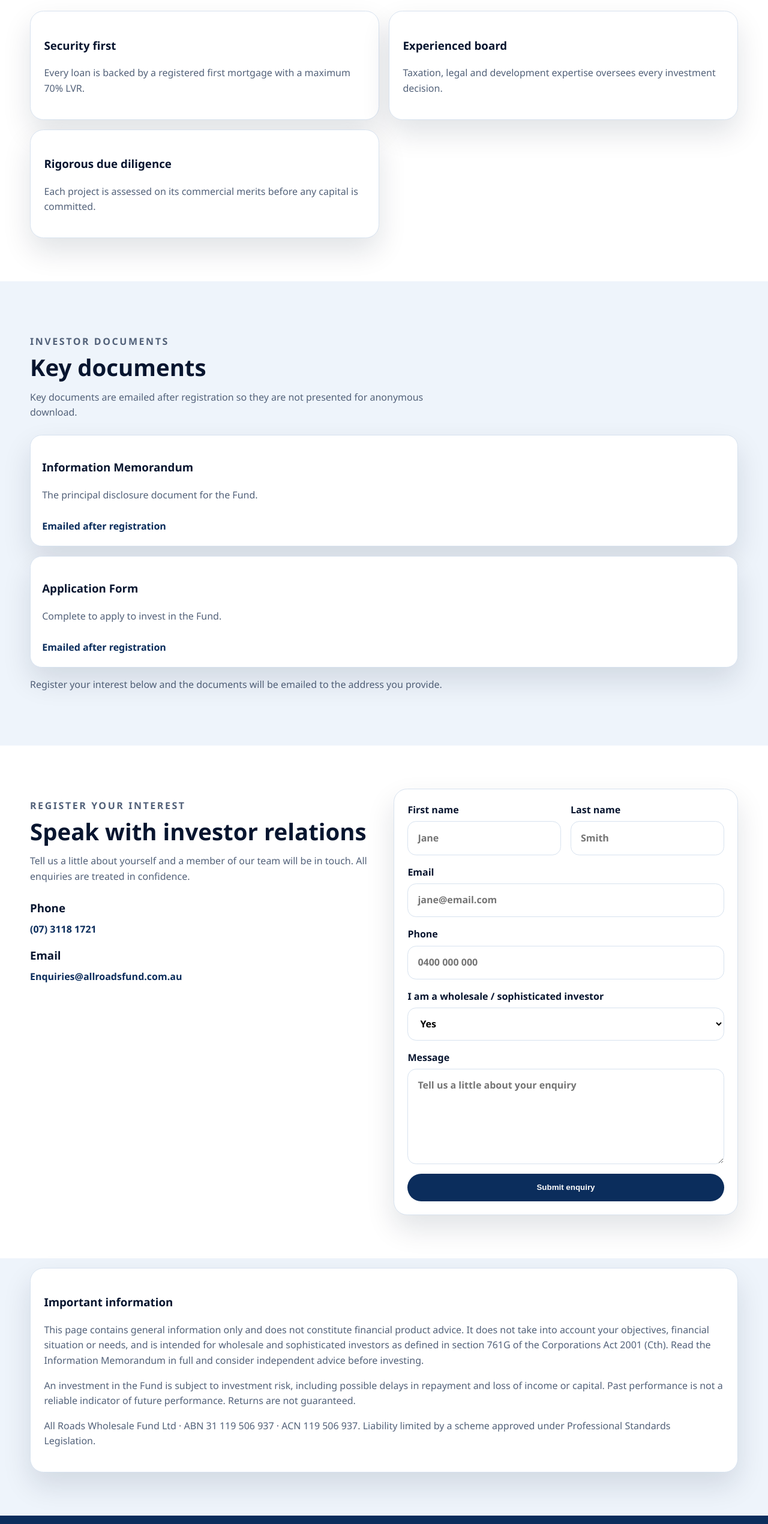
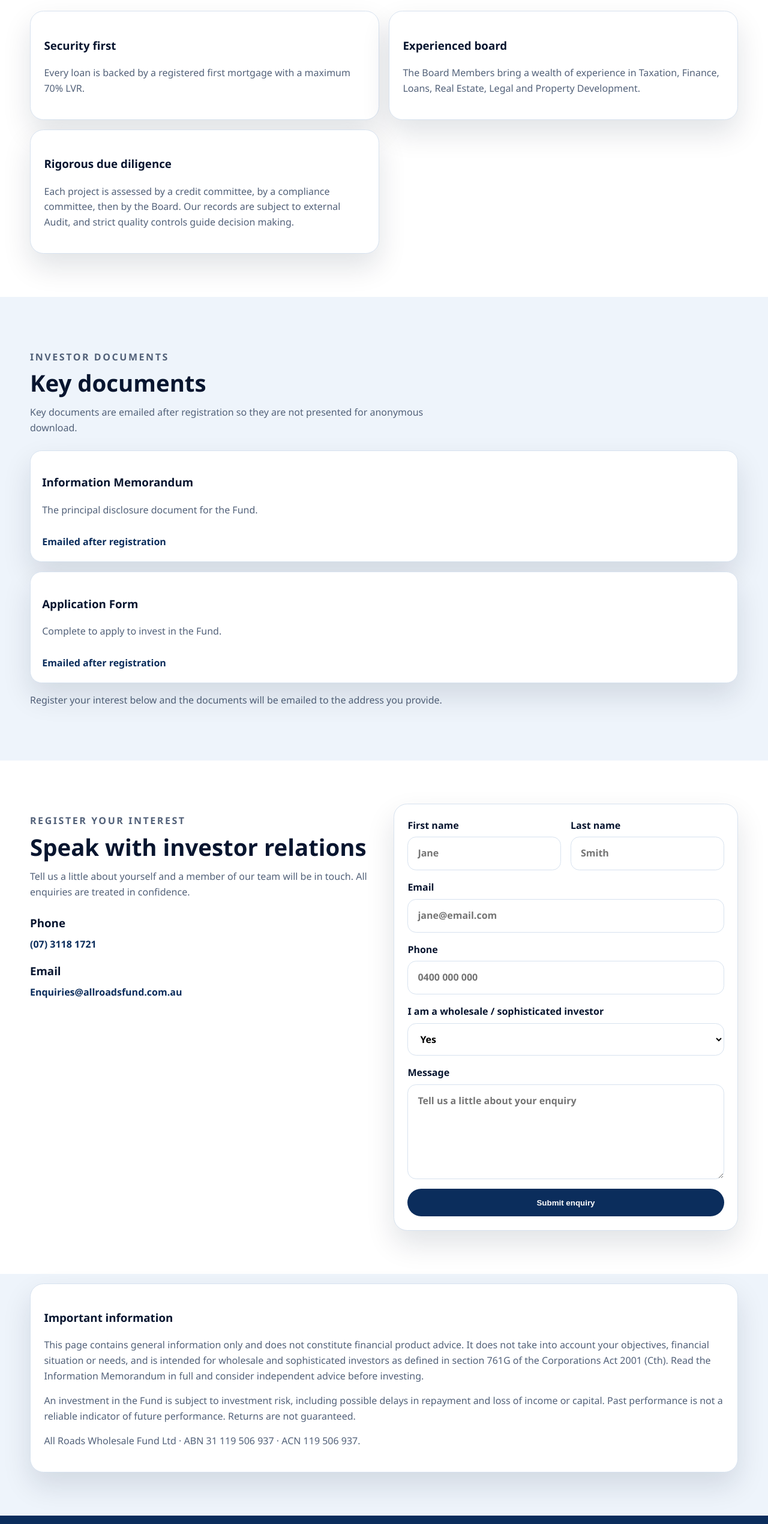
Before and after one commit to Nandos-tm/Natesh_website, a plain HTML site: page investing.html in a window 1280 px wide. Shown: the part 2699-5240 px from the top of the page at 60% size. Drawn offline with Linux system fonts and the light colour scheme.

Commit message:
Update fund disclosures and investing copy

```diff
--- a/investing.html
+++ b/investing.html
@@ -153,11 +153,11 @@
             </article>
             <article>
               <h3>Experienced board</h3>
-              <p>Taxation, legal and development expertise oversees every investment decision.</p>
+              <p>The Board Members bring a wealth of experience in Taxation, Finance, Loans, Real Estate, Legal and Property Development.</p>
             </article>
             <article>
               <h3>Rigorous due diligence</h3>
-              <p>Each project is assessed on its commercial merits before any capital is committed.</p>
+              <p>Each project is assessed by a credit committee, by a compliance committee, then by the Board. Our records are subject to external Audit, and strict quality controls guide decision making.</p>
             </article>
           </div>
         </div>
@@ -252,7 +252,7 @@
           <p>
             An investment in the Fund is subject to investment risk, including possible delays in repayment and loss of income or capital. Past performance is not a reliable indicator of future performance. Returns are not guaranteed.
           </p>
-          <p>All Roads Wholesale Fund Ltd · ABN 31 119 506 937 · ACN 119 506 937. Liability limited by a scheme approved under Professional Standards Legislation.</p>
+          <p>All Roads Wholesale Fund Ltd · ABN 31 119 506 937 · ACN 119 506 937.</p>
         </div>
       </section>
     </main>
```
Also changed, not shown: advisors.html (+1 -1 lines), financing.html (+1 -1 lines), index.html (+1 -1 lines).
